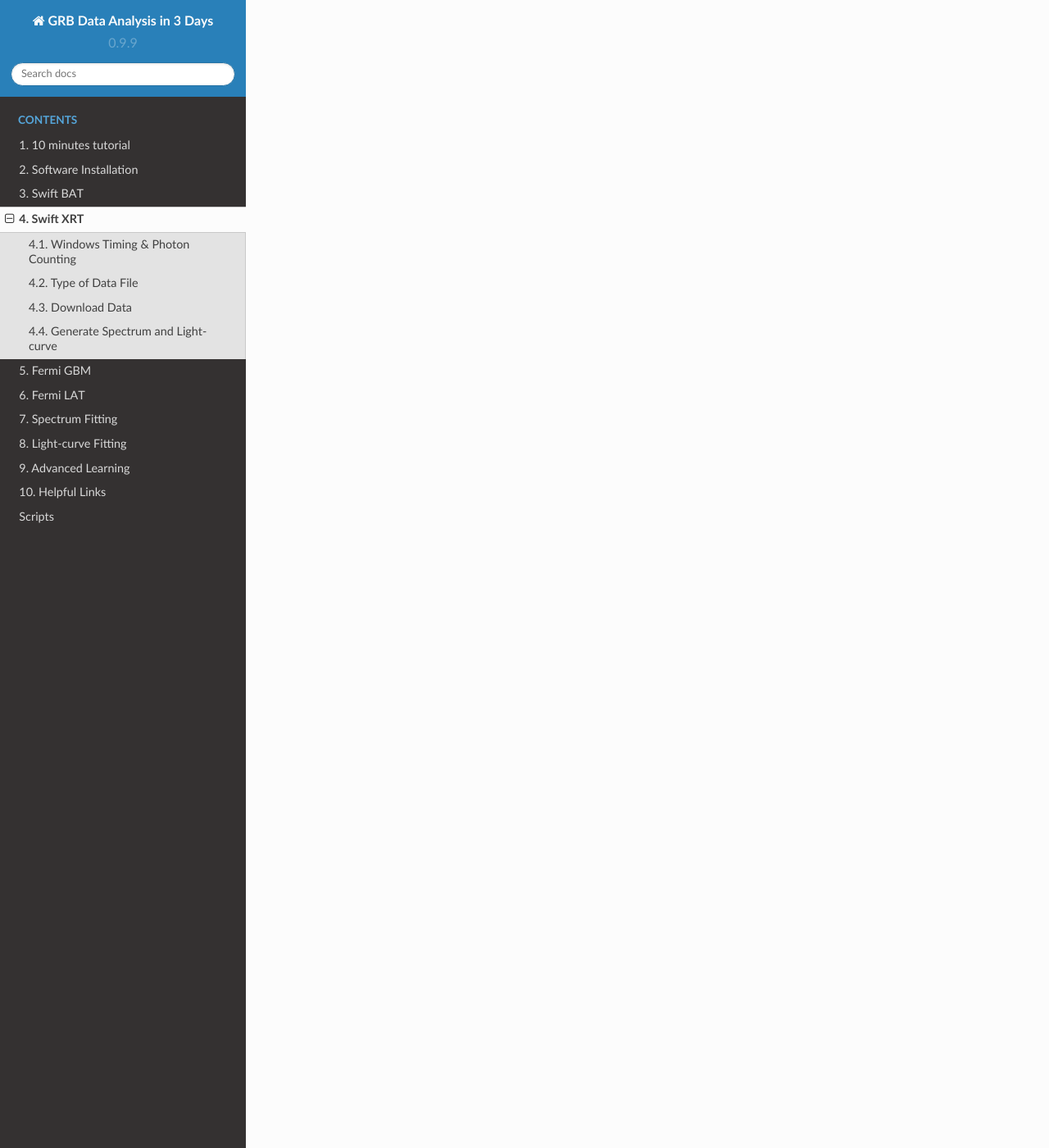
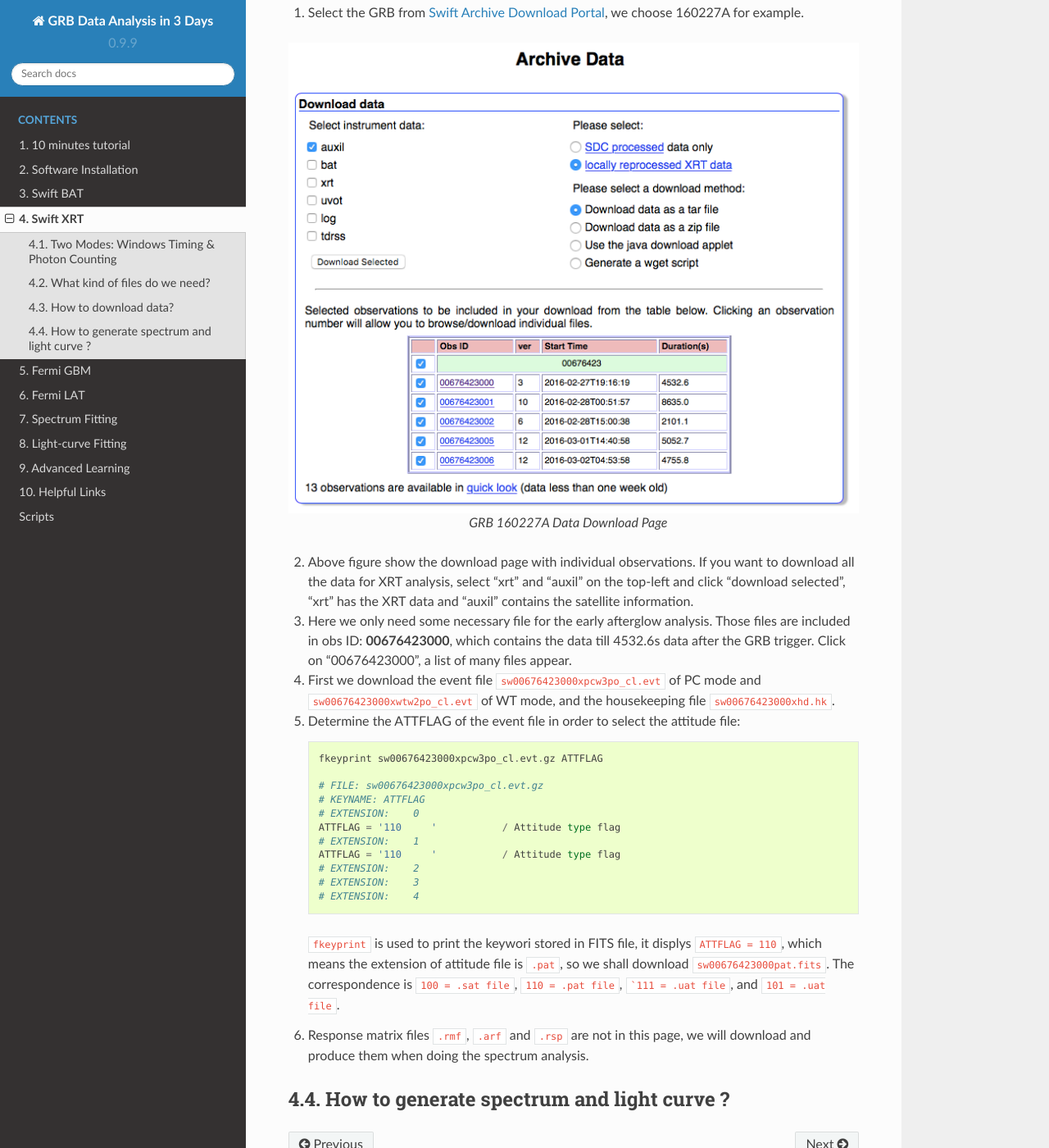
Before and after one commit to ValeData/GRBAnalysis, a Sphinx documentation site: the page built from source/XRT.rst, in a window 1280 px wide and 1400 px high, scrolled down 2713 px. Shown: the whole window at 82% size. Built offline with Sphinx 7.4.7 and the Read the Docs theme 2.0.0, drawn with Linux system fonts in a browser that asks for light colours; some of the changed text lies outside the part shown.

Commit message:
Add Download data for XRT

````diff
--- a/source/XRT.rst
+++ b/source/XRT.rst
@@ -5,8 +5,8 @@
 .. contents::
 	:local:
 
-Windows Timing & Photon Counting
-================================
+Two Modes: Windows Timing & Photon Counting
+===========================================
 
 *Swift*-XRT has two modes, Windowed Timing (WT) and Photon Counting (PC).
 
@@ -14,29 +14,84 @@
 
 The Photon Counting mode retains full imaging and spectroscopic resolution but the time resolution is limited to 2.5 s.
 
-Below is the light curve of GRB 160227A taken from `Swift UK data center`_, the blue part is from WT mode and the red part is observed by PC mode.
+.. figure:: _image/160227A_XRT.png
+	:align: center
 
-.. image:: _image/160227A_XRT.png
+	Light curve of GRB 160227A taken from `Swift UK data center`_, the blue part is from WT mode and the red part is observed by PC mode.
 
 
-Type of Data File
-=================
 
-.. image:: _image/compareEvt.png
+What kind of files do we need?
+==============================
 
-*	**Event file** ``.evt``, the most important one, which contains the observational data. Swift website provides **screened event file** ``_cl.evt`` and **unscreened event file** ``_uf.evt``.
+.. figure:: _image/compareEvt.png
+	:align: center
 
-*	**Response Matrix** ``.rmf``,
+	Unscreened (left) and screened (right) images of GRB 160227A.
+
+*	**Event File** ``.evt``, the most important one, which contains the observational data. Swift website provides **screened event file** ``_cl.evt`` and **unscreened event file** ``_uf.evt``.
+
+.. figure:: _image/wtg0to2eff.gif
+	:align: center
+
+	XRT Effective area curves for WT mode grade 0-2 and PC mode grade 0-12.
 
 
-Download Data
-=============
+*	**Redistribution Matrix File** ``.rmf`` and  **Ancillary Response File** ``.arf``. The Redistribution Matrix gives the probabilities of an incoming photon of energy E will be detected in several detector's channels. The Ancillary Response Matrix gives the "effective area", the effective sensitivity area of the detector to photons of given energy" of the detector system, and usually includes such components as mirror vignetting, filters, etc.
+
+		In some cases ``.arf`` and ``.rmf`` are supplemented, in the cases of BAT and UVOT, replaced by ``.rsp`` files.  A detailed 		description is available: `Definition of RMF and ARF file formats`_.
 
 
-Generate Spectrum and Light-curve
-=================================
+*	**Housekeeping File** ``.hk``, The Housekeeping file contains the information of satellite while observing the GRB, for instance, CCD temperature, voltage and etc.
+
+
+*	**Attitude files** ``.sat`` ``.pat`` ``.uat``, The ``.sat`` file contains the attitude determined from the spacecraft star trackers. The ``.pat`` file is almost identical to the sat file, but the task ``attjumpcorr`` has been applied to it. From the point of view of XRT analysis, these files are indistinguishable. The attitude in the ``.uat`` file has been determined using the UVOT as a star tracker.
+
+
+How to download data?
+=====================
+
+1.	Select the GRB from `Swift Archive Download Portal`_, we choose 160227A for example.
+
+.. figure:: _image/160227A_Data.png
+	:align: center
+
+	GRB 160227A Data Download Page
+
+2.	Above figure show the download page with individual observations. If you want to download all the data for XRT analysis, select  "xrt" and "auxil" on the top-left and click "download selected", "xrt" has the XRT data and  "auxil" contains the satellite information.
+
+3.	Here we only need some necessary file for the early afterglow analysis. Those files are included in obs ID: **00676423000**, which contains the data till 4532.6s data after the GRB trigger. Click on "00676423000", a list of many files appear.
+
+4.	First we download the event file ``sw00676423000xpcw3po_cl.evt`` of PC mode and ``sw00676423000xwtw2po_cl.evt`` of WT mode, and the housekeeping file ``sw00676423000xhd.hk``.
+
+5.	Determine the ATTFLAG of the event file in order to select the attitude file::
+
+		fkeyprint sw00676423000xpcw3po_cl.evt.gz ATTFLAG
+
+		# FILE: sw00676423000xpcw3po_cl.evt.gz
+		# KEYNAME: ATTFLAG
+		# EXTENSION:    0
+		ATTFLAG = '110     '           / Attitude type flag
+		# EXTENSION:    1
+		ATTFLAG = '110     '           / Attitude type flag
+		# EXTENSION:    2
+		# EXTENSION:    3
+		# EXTENSION:    4
+
+	``fkeyprint`` is used to print the keywori stored in FITS file, it displys ``ATTFLAG = 110``, which means the extension of attitude file is ``.pat``, so we shall download ``sw00676423000pat.fits``. The correspondence is ``100 = .sat file``, ``110 = .pat file``, ```111 = .uat file``, and ``101 = .uat file``.
+
+6.	Response matrix files ``.rmf``, ``.arf`` and ``.rsp`` are not in this page, we will download and produce them when doing the spectrum analysis.
+
+
+
+
+
+How to generate spectrum and light curve ?
+==========================================
 
 
 
 
 .. _`Swift UK data center`: http://www.swift.ac.uk/xrt_curves/00676423/
+.. _`Definition of RMF and ARF file formats`: http://heasarc.gsfc.nasa.gov/docs/heasarc/caldb/docs/memos/cal_gen_92_002/cal_gen_92_002.html
+.. _`Swift Archive Download Portal`: http://www.swift.ac.uk/swift_portal/
--- a/source/_Script/Script.rst
+++ b/source/_Script/Script.rst
@@ -2,7 +2,10 @@
 Scripts
 #######
 
-The best way of learning GRB data analysis to to read the source code of HEASoft and Science Tools.
+The best way of learning GRB data analysis to to read the source code of HEASoft and Science Tools, they are mainly written by *C* and *Perl*.
+
+Here I provide several *Perl* and *Python* scripts, Perl tackles data reduction, it is especially easy to use for Swift, because HEASoft contains many libraries and commands written by Perl. Python is for fitting and plotting commonly.
+
 
 
 .. toctree::
````
Also changed, not shown: source/_image/160227A_Data.png (added), source/_image/wtg0to2eff.gif (added), 13 other files.
